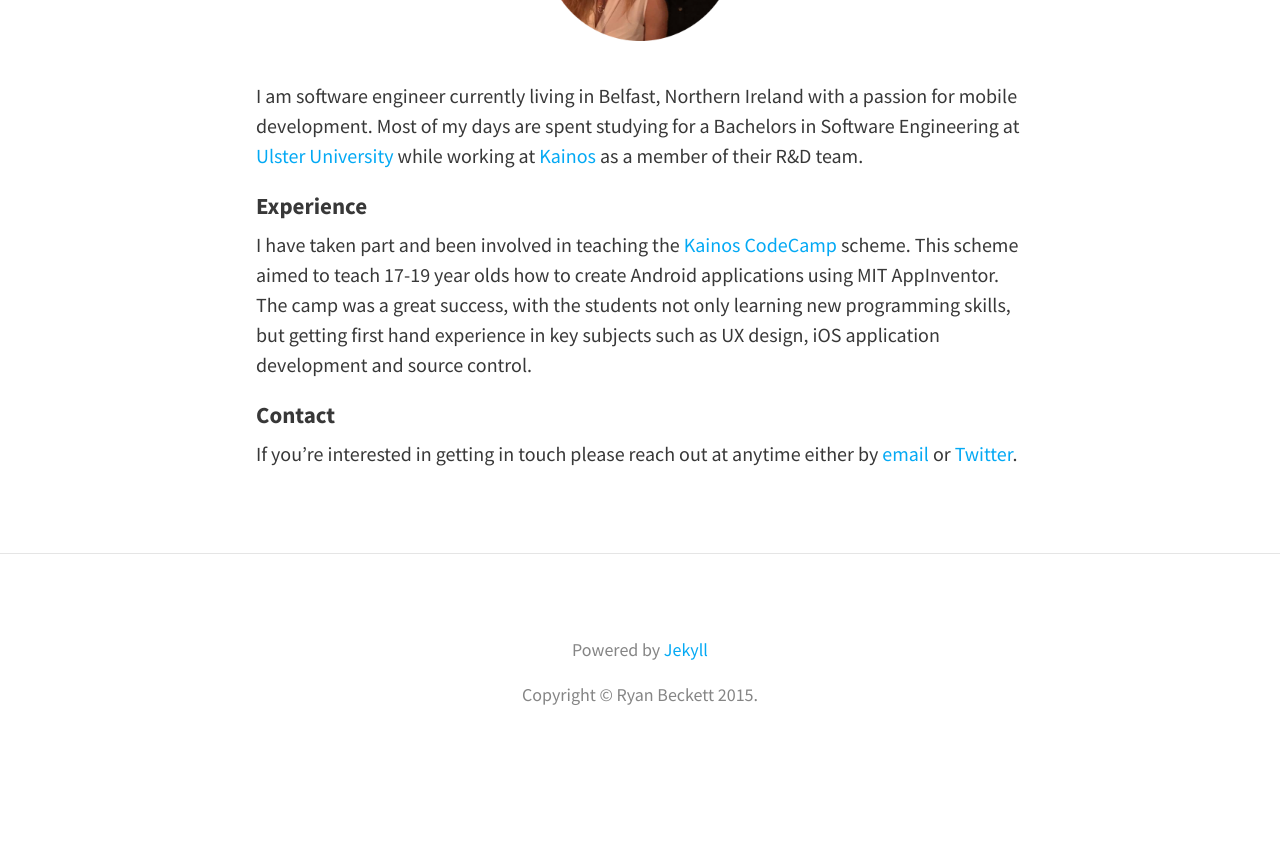
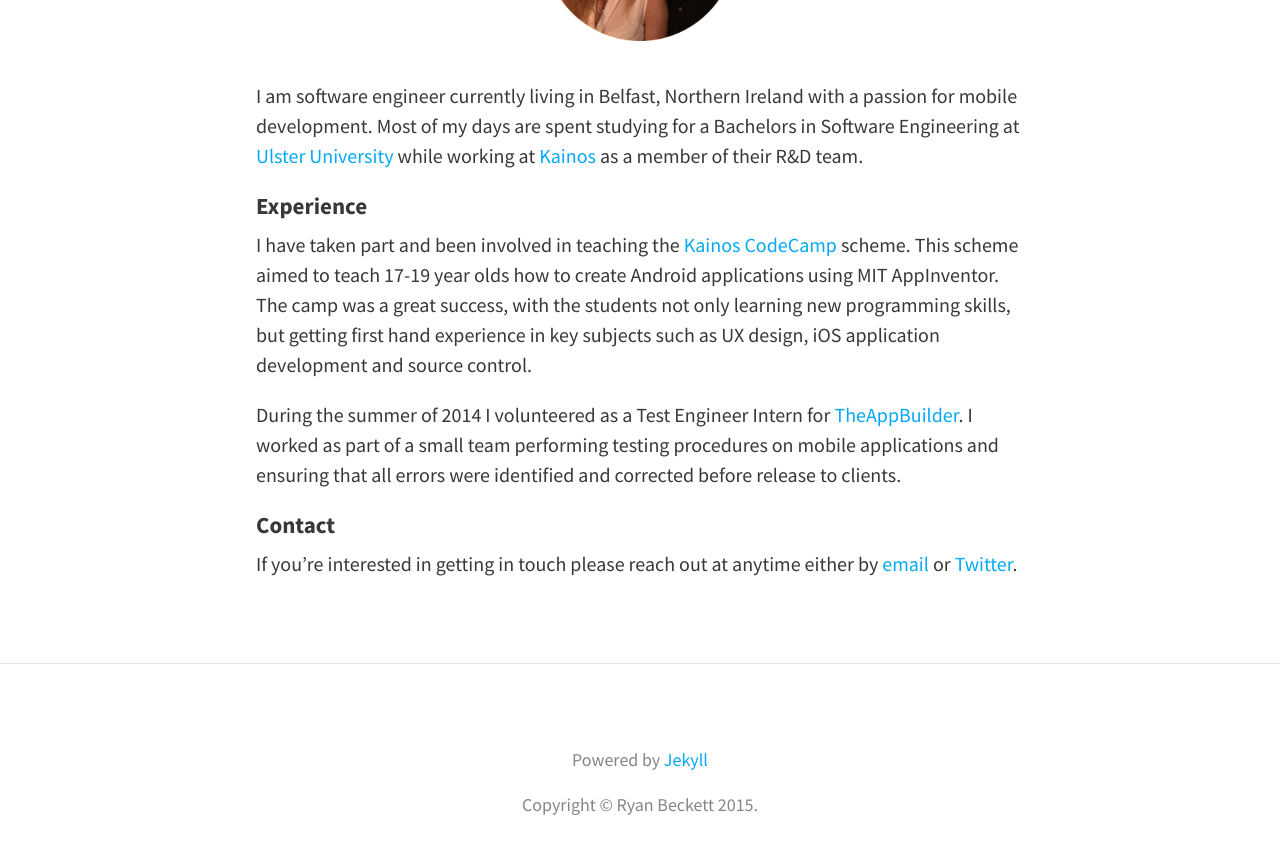
Before and after one commit to RyanBeckett/blog, a Jekyll site: the page built from about.md, in a window 1280 px wide and 900 px high, scrolled down 600 px. Shown: the top 854 px of the window. Built offline with Jekyll 4.4.1, drawn with Linux system fonts in a browser that asks for light colours; nearby versions of some CDN libraries; before the commit the page ends 1390 px from its top, so only the background shows below that.

Commit message:
Updating about

```diff
--- a/about.md
+++ b/about.md
@@ -14,6 +14,8 @@ I am software engineer currently living in Belfast, Northern Ireland with a pass
 #### Experience
 I have taken part and been involved in teaching the [Kainos CodeCamp](http://codecamp.kainos.com/) scheme. This scheme aimed to teach 17-19 year olds how to create Android applications using MIT AppInventor. The camp was a great success, with the students not only learning new programming skills, but getting first hand experience in key subjects such as UX design, iOS application development and source control.
 
+During the summer of 2014 I volunteered as a Test Engineer Intern for [TheAppBuilder](http://www.theappbuilder.com/). I worked as part of a small team performing testing procedures on mobile applications and ensuring that all errors were identified and corrected before release to clients.
+
 
 #### Contact
 If you're interested in getting in touch please reach out at anytime either by <a href="mailTo:BeckettRyan@iCloud.com">email</a> or [Twitter](https://twitter.com/Ryan_Beckett_).
```
